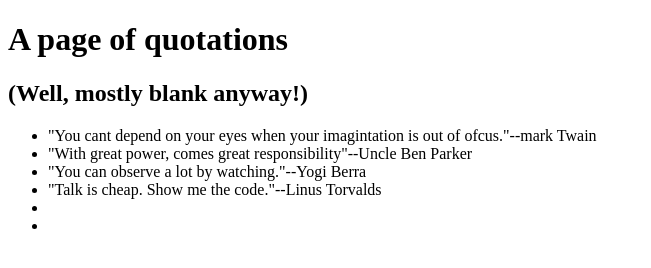
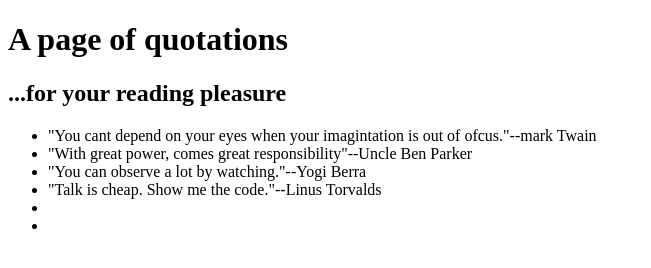
Before and after one commit to vimalavictor/0main_openSAP_repo, a plain HTML site: page index.html in a window 1280 px wide. Shown: the whole page, without its empty margins (0-651 px from the left). Drawn offline with Linux system fonts and the light colour scheme.

Commit message:
changed second header to for your reading pleasure

```diff
--- a/index.html
+++ b/index.html
@@ -7,7 +7,7 @@
 	</head>
 	<body>
 		<h1> A page of quotations</h1>
-		<h2>(Well, mostly blank anyway!)</h2>
+		<h2>...for your reading pleasure</h2>
 		<ul>
 			<li>"You cant depend on your eyes when your imagintation is out of ofcus."--mark Twain</li>
 			<li>"With great power, comes great responsibility"--Uncle Ben Parker</li>
```
